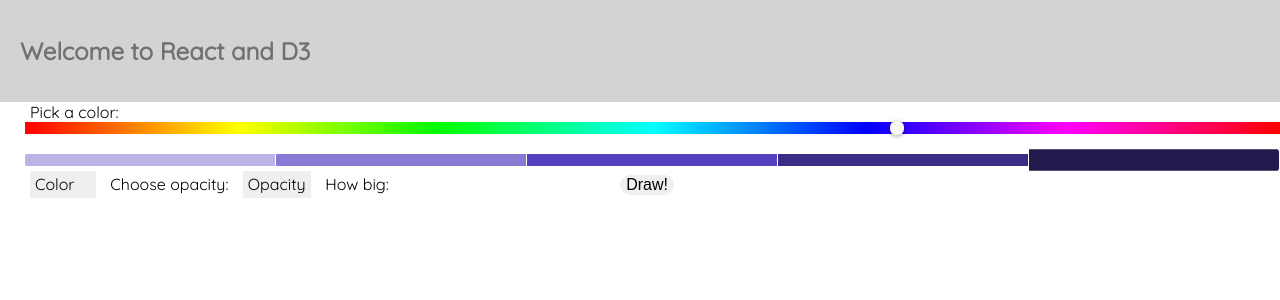
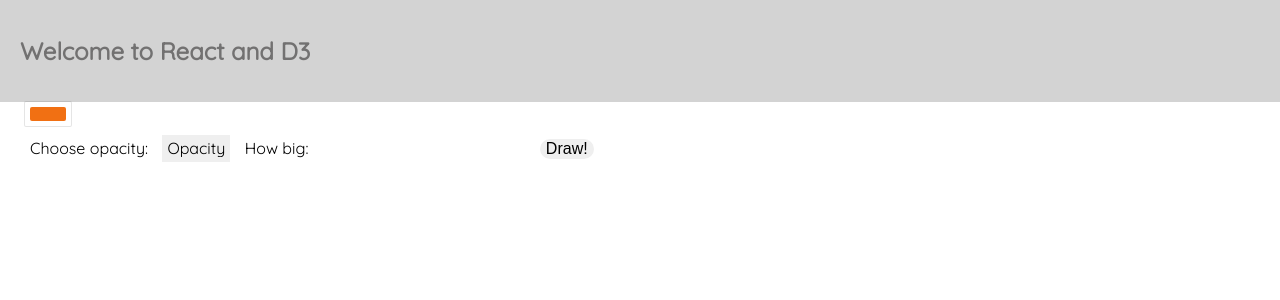
Before and after one commit to dkreidler/react-d3-tutorial, a React (Create React App) app: page / in a window 1280 px wide. Shown: the top 300 px of the page. Built offline with nearby package versions, Linux system fonts and the light colour scheme.

Commit message:
moving on for now

```diff
--- a/package.json
+++ b/package.json
@@ -3,11 +3,13 @@
   "version": "0.1.0",
   "private": true,
   "dependencies": {
+    "@types/reactcss": "^1.2.3",
     "d3": "^5.7.0",
     "react": "^16.5.2",
     "react-color": "^2.14.1",
     "react-dom": "^16.5.2",
-    "react-scripts": "2.0.4"
+    "react-scripts": "2.0.4",
+    "reactcss": "^1.2.3"
   },
   "scripts": {
     "start": "react-scripts start",
--- /dev/null
+++ b/src/ButtonExample.js
@@ -0,0 +1,47 @@
+import React from "react";
+import { ChromePicker } from "react-color";
+
+class ButtonExample extends React.Component {
+  state = {
+    displayColorPicker: false
+  };
+
+  handleClick = () => {
+    this.setState({ displayColorPicker: !this.state.displayColorPicker });
+  };
+
+  handleClose = () => {
+    this.setState({ displayColorPicker: false });
+  };
+
+  onChangeComplete = color => {
+    this.setState({ color: color.hex });
+  };
+
+  render() {
+    const popover = {
+      position: "absolute",
+      zIndex: "2"
+    };
+    const cover = {
+      position: "fixed",
+      top: "0px",
+      right: "0px",
+      bottom: "0px",
+      left: "0px"
+    };
+    return (
+      <div>
+        <button onClick={this.handleClick}>Pick Color</button>
+        {this.state.displayColorPicker ? (
+          <div style={popover}>
+            <div style={cover} onClick={this.handleClose} />
+            <ChromePicker name="color" onChangeComplete={this.onChange} />
+          </div>
+        ) : null}
+      </div>
+    );
+  }
+}
+
+export default ButtonExample;
--- a/src/ColorPicker.js
+++ b/src/ColorPicker.js
@@ -1,16 +1,30 @@
 import React, { Component } from "react";
-import { SliderPicker } from "react-color";
+import { PhotoshopPicker } from "react-color";
 
 export default class ColorPicker extends Component {
-  state = {
-    color: "#000"
-  };
-
-  handleChangeComplete = color => {
+  // handleChange(color, event) {
+  onChangeComplete = color => {
     this.setState({ color: color.hex });
   };
 
+  // color = {
+  //   hex: '#333',
+  //   rgb: {
+  //     r: 51,
+  //     g: 51,
+  //     b: 51,
+  //     a: 1,
+  //   },
+  //   hsl: {
+  //     h: 0,
+  //     s: 0,
+  //     l: .20,
+  //     a: 1,
+  //   },
+  // }
+  // }
+
   render() {
-    return <SliderPicker onChangeComplete={this.handleChangeComplete} />;
+    return <PhotoshopPicker onChangeComplete={this.onChange} />;
   }
 }
--- a/src/Controller.js
+++ b/src/Controller.js
@@ -1,6 +1,8 @@
 import React, { Component } from "react";
 import Viz from "./Viz.js";
-import ColorPicker from "./ColorPicker.js";
+import SketchExample from "./SketchExample.js";
+// import ButtonExample from "./ButtonExample.js";
+// import ColorPicker from "./ColorPicker.js";
 
 export default class Controller extends Component {
   constructor() {
@@ -35,10 +37,9 @@ export default class Controller extends Component {
     return (
       <div className="controller">
         <form onSubmit={this.onSubmit}>
-          <label> Pick a color: </label>
-          <ColorPicker />
-          <select name="color" onChange={this.onChange}>
-            {/* TODO: insert color picker */}
+          {/* <ColorPicker /> */}
+          <SketchExample />
+          {/* <select name="color" onChange={this.onChange}>
             <option disabled selected="selected" value="">
               {" "}
               Color{" "}
@@ -49,7 +50,7 @@ export default class Controller extends Component {
             <option value="green"> Green </option>
             <option value="blue"> Blue </option>
             <option value="purple"> Purple </option>
-          </select>
+          </select> */}
           <label> Choose opacity: </label>
           <select name="opacity" onChange={this.onChange}>
             {/* TODO: insert opacity slider */}
--- /dev/null
+++ b/src/SketchExample.js
@@ -0,0 +1,80 @@
+import React from "react";
+import reactCSS from "reactcss";
+import { SketchPicker } from "react-color";
+
+class SketchExample extends React.Component {
+  state = {
+    displayColorPicker: false,
+    color: {
+      r: "241",
+      g: "112",
+      b: "19",
+      a: "1"
+    }
+  };
+
+  handleClick = () => {
+    this.setState({ displayColorPicker: !this.state.displayColorPicker });
+  };
+
+  handleClose = () => {
+    this.setState({ displayColorPicker: false });
+  };
+
+  handleChange = color => {
+    this.setState({ color: color.rgb });
+  };
+
+  render() {
+    const styles = reactCSS({
+      default: {
+        color: {
+          width: "36px",
+          height: "14px",
+          borderRadius: "2px",
+          background: `rgba(${this.state.color.r}, ${this.state.color.g}, ${
+            this.state.color.b
+          }, ${this.state.color.a})`
+        },
+        swatch: {
+          padding: "5px",
+          background: "#fff",
+          borderRadius: "1px",
+          boxShadow: "0 0 0 1px rgba(0,0,0,.1)",
+          display: "inline-block",
+          cursor: "pointer"
+        },
+        popover: {
+          position: "absolute",
+          zIndex: "2"
+        },
+        cover: {
+          position: "fixed",
+          top: "0px",
+          right: "0px",
+          bottom: "0px",
+          left: "0px"
+        }
+      }
+    });
+
+    return (
+      <div>
+        <div style={styles.swatch} onClick={this.handleClick}>
+          <div style={styles.color} />
+        </div>
+        {this.state.displayColorPicker ? (
+          <div style={styles.popover}>
+            <div style={styles.cover} onClick={this.handleClose} />
+            <SketchPicker
+              color={this.state.color}
+              onChange={this.handleChange}
+            />
+          </div>
+        ) : null}
+      </div>
+    );
+  }
+}
+
+export default SketchExample;
```
Also changed, not shown: 1 other file (tests, documents, lock files or other folders).
